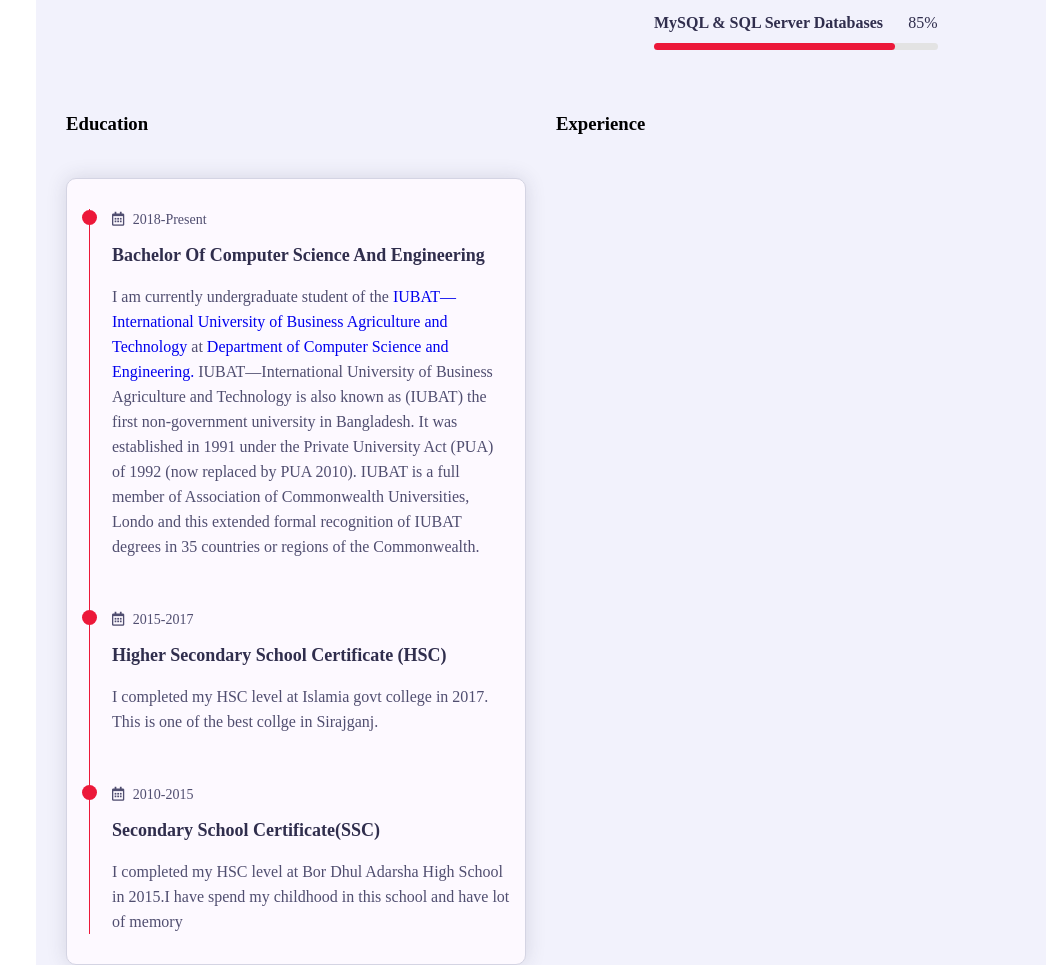
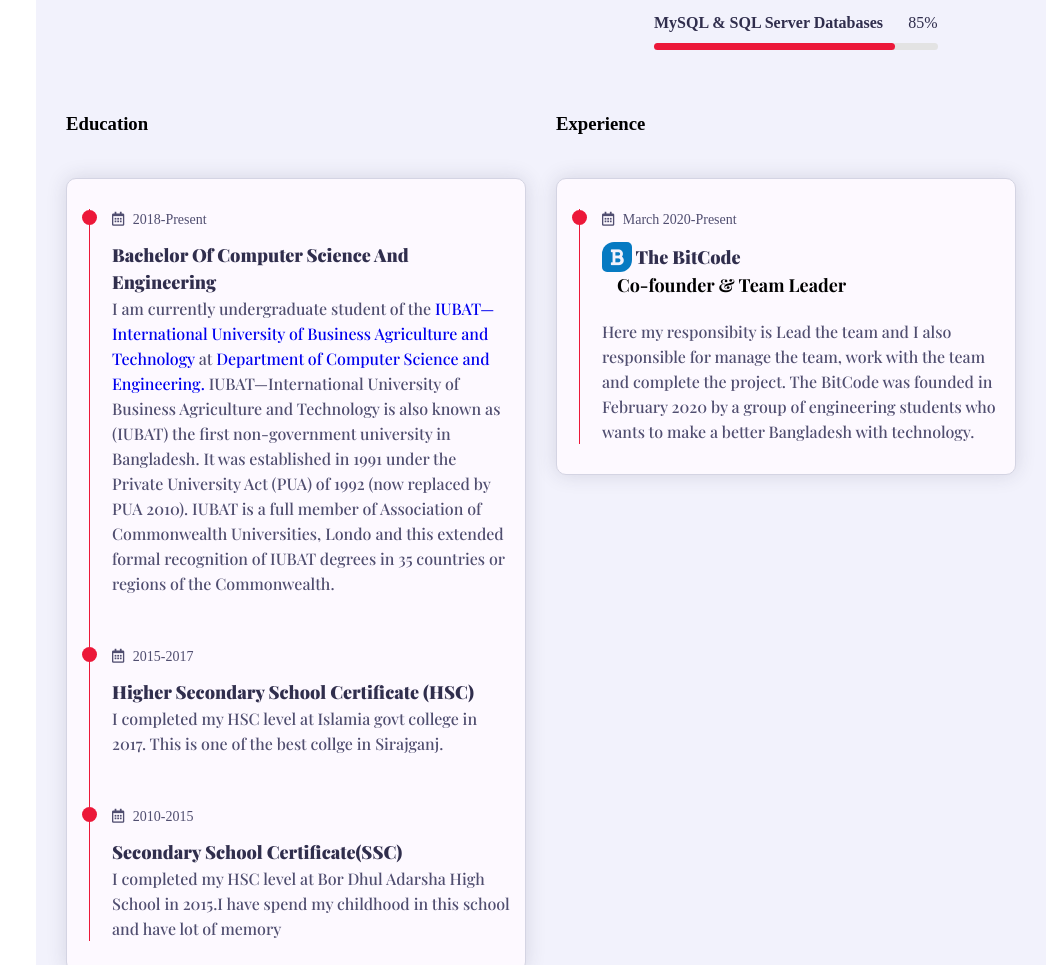
Before and after one commit to shourov-sorkar/Protfolio, a plain HTML site: page index.html in a window 1280 px wide. Shown: the part 805-1770 px from the top of the page, without its empty margins (234-1280 px from the left). Drawn offline with nearby package versions, Linux system fonts and the light colour scheme.

Commit message:
Add Experience details

```diff
--- a/css/style.css
+++ b/css/style.css
@@ -235,24 +235,28 @@ section .container{
     -ms-flex: 0 0 100%;
     flex: 0 0 100%;
     max-width: 100%;
+    font-family: 'Playfair Display', serif;
 }
 .about-text h3{
     font-size: 24px;
     margin-bottom: 15px;
     font-weight: 700;
     color: #302e4d;
+    font-family: 'Playfair Display', serif;
 }
 .about-text p{
     font-size: 16px;
     line-height: 25px;
     color: #504e70;
     margin: 0;
+    font-family: 'Playfair Display', serif;
 }
 .personal-info{
     -ms-flex: 0 0 60%;
     flex: 0 0 60%;
     max-width: 60%;
     margin-top: 40px;
+    font-family: 'Playfair Display', serif;
 }
 .personal-info .info-item p{
     font-weight: 600;
@@ -261,6 +265,8 @@ section .container{
     color: #302e4d;
     margin: 0;
     border-bottom: 1px solid #e8dfec;
+    font-family: 'Playfair Display', serif;
+
 }
 .personal-info .info-item p span{
     font-weight: 400;
@@ -392,14 +398,37 @@ section .container{
 .about-content .timeline .timeline-title{
     font-weight: 700;
     font-size: 18px;
-    margin-bottom: 15px;
+    font-family: 'Playfair Display', serif;
+    font-size: 18px;
+    font-weight: 900;
     text-transform: capitalize;
     color: #302e4d;
 
 }
 .about-content .timeline .timeline-text{
+    font-family: 'Playfair Display', serif;
     font-size: 16px;
     line-height: 25px;
     color: #504e70;
     margin: 0;
 }
+.timeline-title i{
+    background-color: #067ac2;
+    width: 30px;
+    height: 30px;
+    text-align: center;
+    line-height: 30px;
+    color: #f2f2fc;
+    border-radius: 12px 5px 12px 5px;
+    transition: 0.5s;
+}
+.timeline-title i:hover{
+    margin-right: 8px;
+}
+.timeline-item .position{
+    margin-bottom: 20px;
+    margin-left: 15px;
+    font-family: 'Playfair Display', serif;
+    font-size: 18px;
+    font-weight: 700;
+}
--- a/index.html
+++ b/index.html
@@ -4,6 +4,7 @@
     <meta charset="UTF-8">
     <meta name="viewport" content="width=device-width, initial-scale=1.0">
     <title>Shourov || Protfolio</title>
+    <link href="https://fonts.googleapis.com/css2?family=Playfair+Display:wght@500;600;700;900&display=swap" rel="stylesheet">
     <link href="https://fonts.googleapis.com/css2?family=Rubik:wght@500;700;900&display=swap" rel="stylesheet">
     <link rel="stylesheet" href="https://cdnjs.cloudflare.com/ajax/libs/font-awesome/5.8.2/css/all.css"/>
     <link rel="stylesheet" href="css/style.css" type="text/css">
@@ -178,6 +179,21 @@
                             </div>
                             <div class="experience padd-15">
                                 <h3 class="title">Experience</h3>
+                                <div class="row">
+                                    <div class="timeline-box padd-15">
+                                    <div class="timeline shadow-dark">
+                                        <div class="timeline-item">
+                                            <div class="circle-dot"></div>
+                                            <h6 class="timeline-date"><i class="far fa-calendar-alt"></i> March 2020-Present</h6>
+                                            <h4 class="timeline-title"><a href="https://thebitcode.com/"><i class="fas fa-bold"></i></a></i> The BitCode</h4>
+                                            <p class="position">Co-founder & Team Leader</p>
+                                            <p class="timeline-text"> Here my responsibity is Lead the team and I also responsible for manage the team, work with the team and complete the project.
+                                                The BitCode was founded in February 2020 by a group of engineering students who wants to make a better Bangladesh with technology.
+                                            </p>
+                                        </div>
+                                    </div>
+                                </div>
+                                </div>
                             </div>
                         </div>
                     </div>
```
